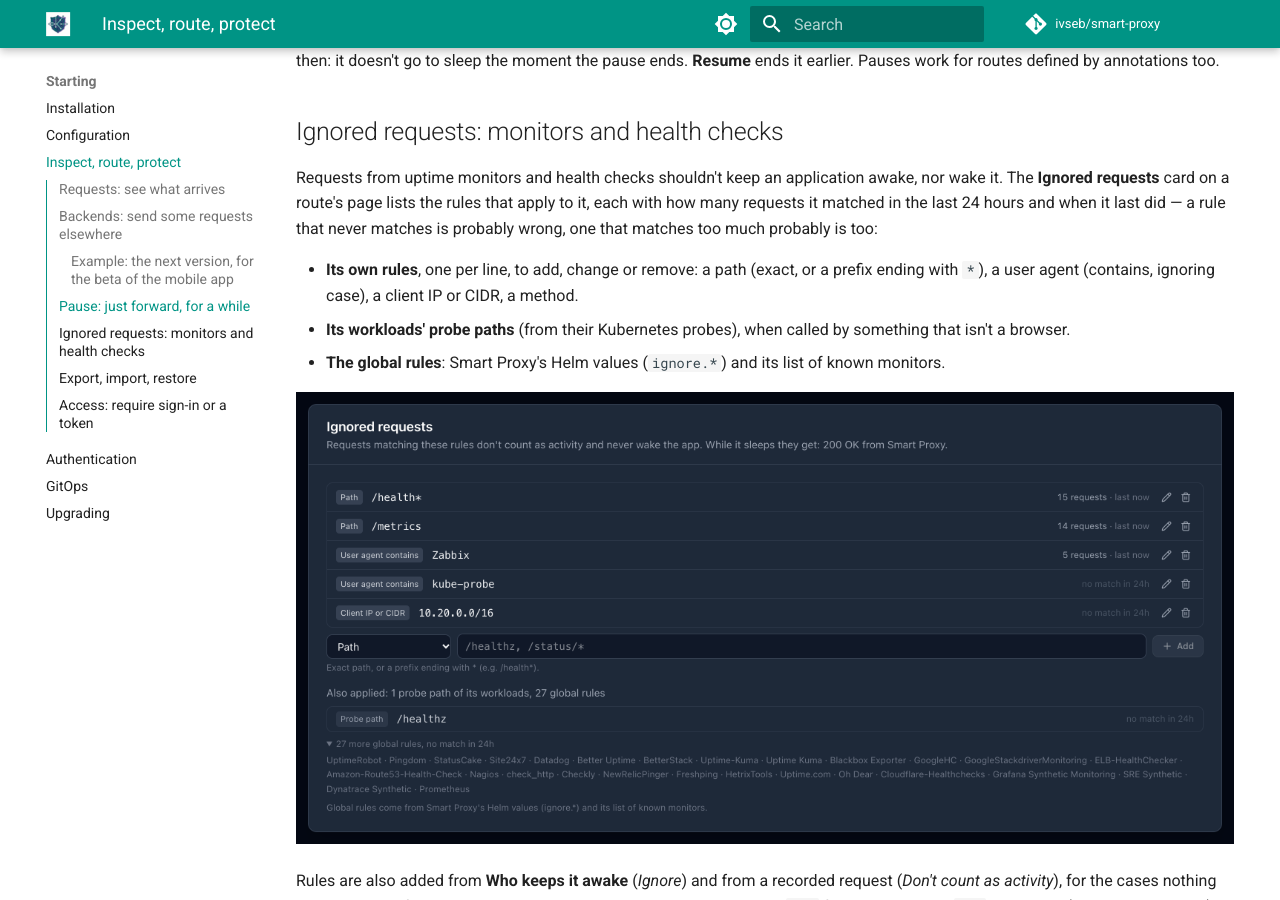
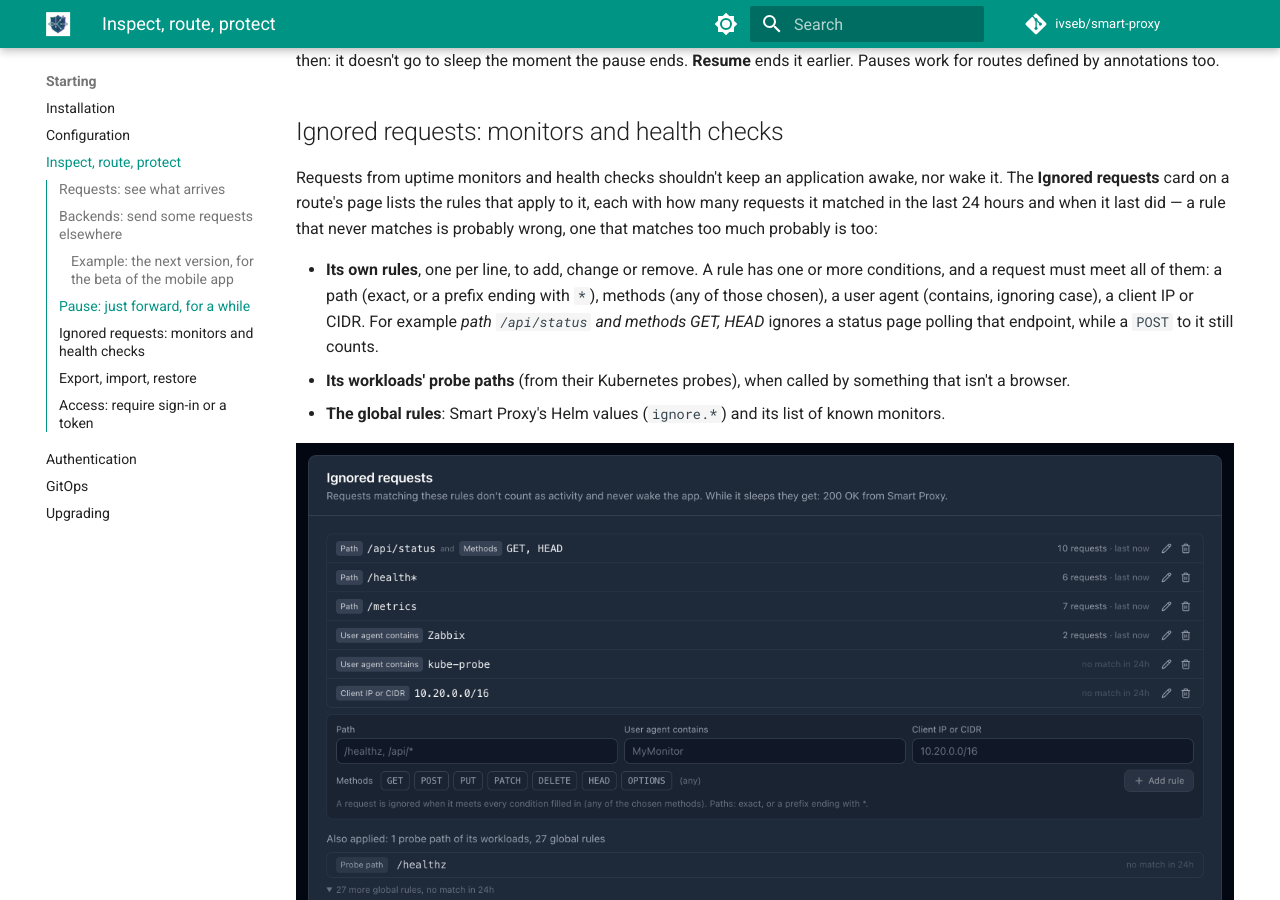
Before and after one commit to ivseb/smart-proxy, an MkDocs documentation site: the page built from docs/routes.md, in a window 1280 px wide and 900 px high, scrolled down 4508 px. Built offline with MkDocs 1.6.1 and Material for MkDocs 9.7.7, drawn with Linux system fonts in a browser that asks for light colours; comment, search, counter and statistics services are not loaded.

Commit message:
docs: combined ignore rules; the real waking page in the README

```diff
--- a/docs/routes.md
+++ b/docs/routes.md
@@ -69,7 +69,7 @@
 
 Requests from uptime monitors and health checks shouldn't keep an application awake, nor wake it. The **Ignored requests** card on a route's page lists the rules that apply to it, each with how many requests it matched in the last 24 hours and when it last did — a rule that never matches is probably wrong, one that matches too much probably is too:
 
-- **Its own rules**, one per line, to add, change or remove: a path (exact, or a prefix ending with `*`), a user agent (contains, ignoring case), a client IP or CIDR, a method.
+- **Its own rules**, one per line, to add, change or remove. A rule has one or more conditions, and a request must meet all of them: a path (exact, or a prefix ending with `*`), methods (any of those chosen), a user agent (contains, ignoring case), a client IP or CIDR. For example *path `/api/status` and methods GET, HEAD* ignores a status page polling that endpoint, while a `POST` to it still counts.
 - **Its workloads' probe paths** (from their Kubernetes probes), when called by something that isn't a browser.
 - **The global rules**: Smart Proxy's Helm values (`ignore.*`) and its list of known monitors.
 
```
Also changed, not shown: README.md (+1 -1 lines), media/route-ignored.png, media/waking-page.png.
